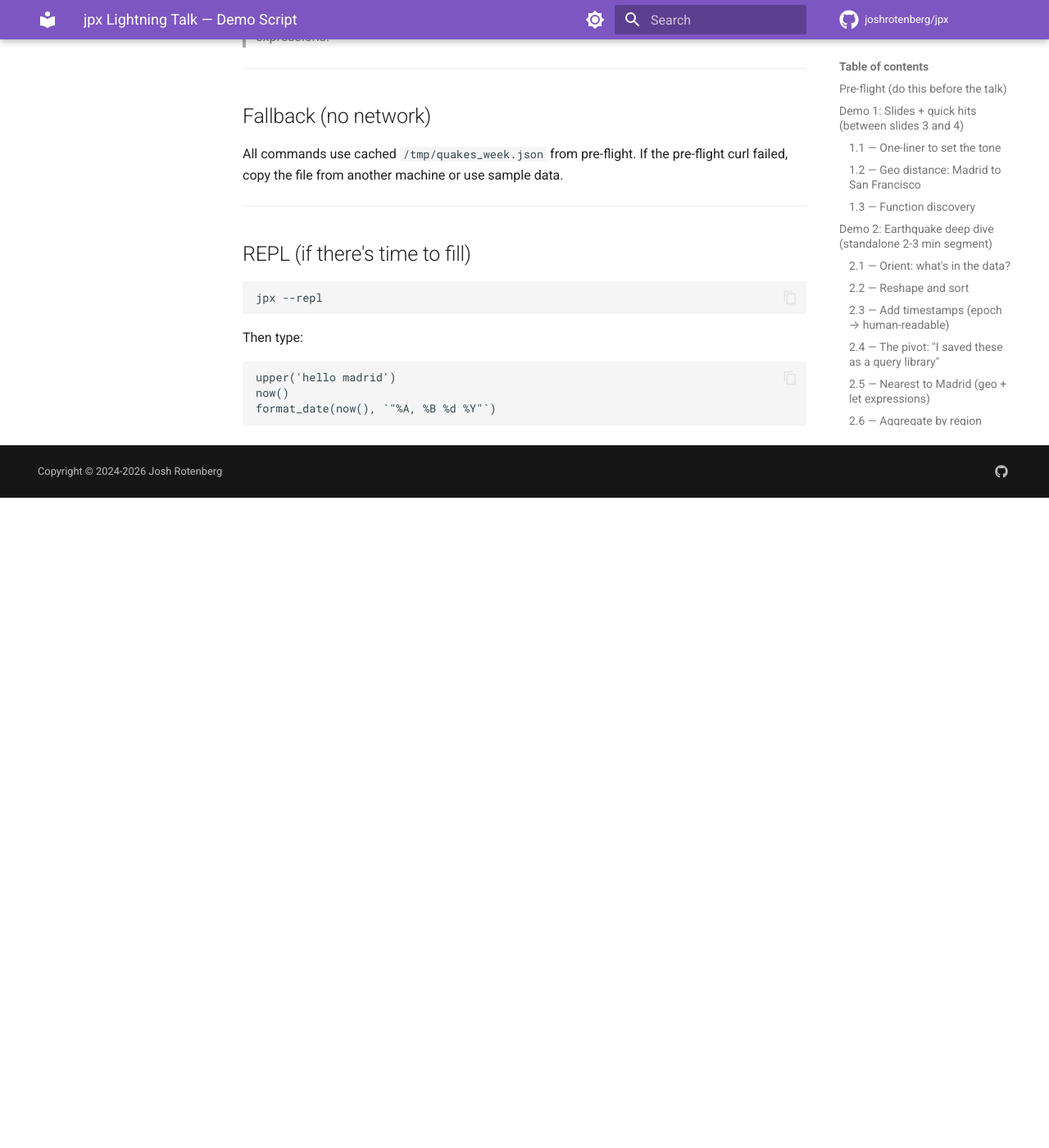
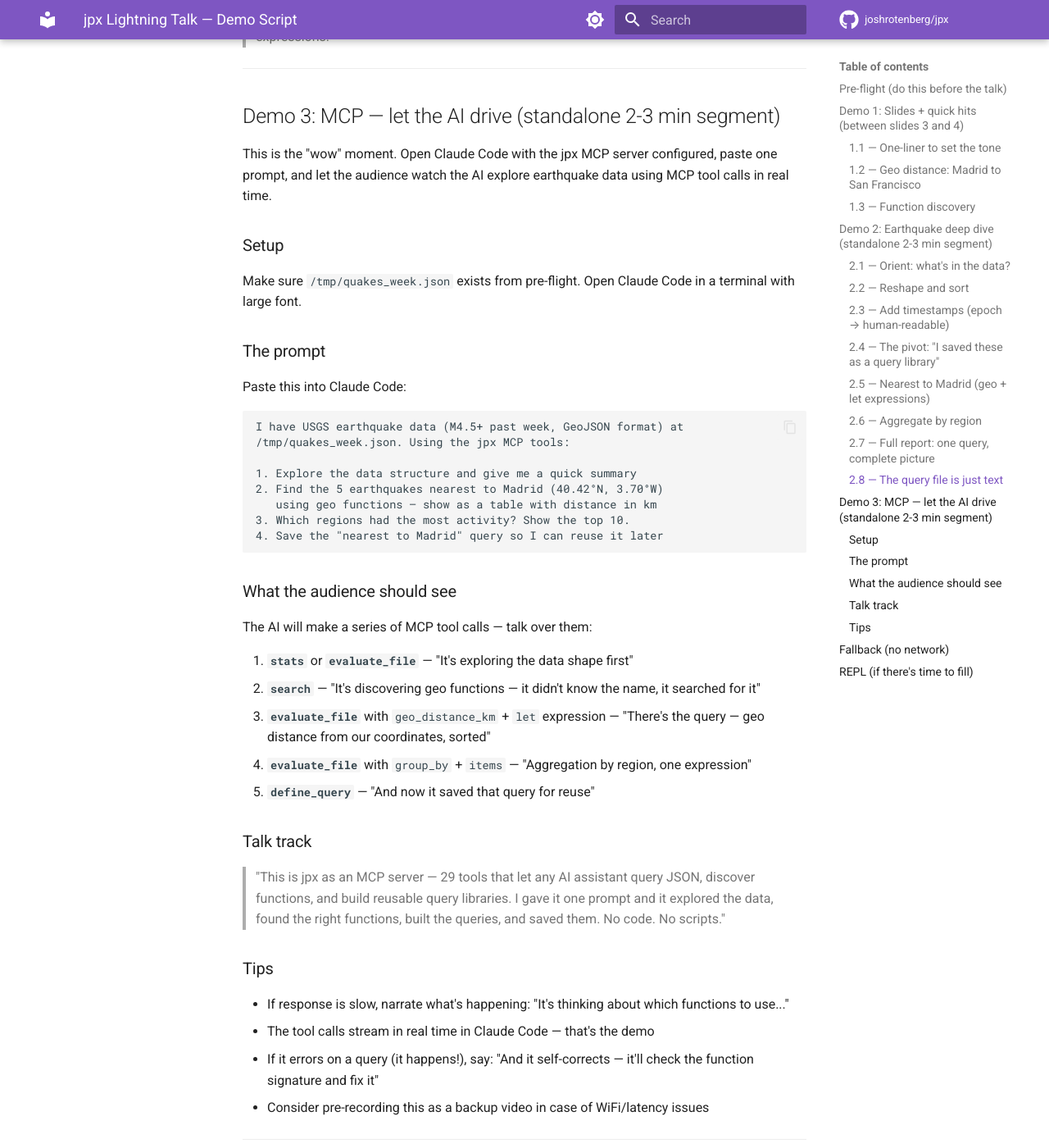
Before and after one commit to joshrotenberg/jpx, an MkDocs documentation site: the page built from docs/src/presentations/demo-script.md, in a window 1280 px wide and 1400 px high, scrolled down 2748 px. Shown: the whole window at 82% size. Built offline with MkDocs 1.6.1 and Material for MkDocs 9.7.7, drawn with Linux system fonts in a browser that asks for light colours; comment, search, counter and statistics services are not loaded; before the commit the page ends 3355 px from its top, so only the background shows below that.

Commit message:
Add MCP demo section with pre-crafted prompt
Demo 3 shows the jpx MCP server in action: paste one prompt into
Claude Code and let the audience watch the AI explore earthquake
data via MCP tool calls (stats, geo search, aggregation, query store).
Includes talk track and tips for handling latency/errors live.

````diff
--- a/docs/src/presentations/demo-script.md
+++ b/docs/src/presentations/demo-script.md
@@ -131,6 +131,63 @@
 
 ---
 
+## Demo 3: MCP — let the AI drive (standalone 2-3 min segment)
+
+This is the "wow" moment. Open Claude Code with the jpx MCP server
+configured, paste one prompt, and let the audience watch the AI
+explore earthquake data using MCP tool calls in real time.
+
+### Setup
+
+Make sure `/tmp/quakes_week.json` exists from pre-flight.
+Open Claude Code in a terminal with large font.
+
+### The prompt
+
+Paste this into Claude Code:
+
+```
+I have USGS earthquake data (M4.5+ past week, GeoJSON format) at
+/tmp/quakes_week.json. Using the jpx MCP tools:
+
+1. Explore the data structure and give me a quick summary
+2. Find the 5 earthquakes nearest to Madrid (40.42°N, 3.70°W)
+   using geo functions — show as a table with distance in km
+3. Which regions had the most activity? Show the top 10.
+4. Save the "nearest to Madrid" query so I can reuse it later
+```
+
+### What the audience should see
+
+The AI will make a series of MCP tool calls — talk over them:
+
+1. **`stats`** or **`evaluate_file`** — "It's exploring the data shape first"
+2. **`search`** — "It's discovering geo functions — it didn't know the name,
+   it searched for it"
+3. **`evaluate_file`** with `geo_distance_km` + `let` expression —
+   "There's the query — geo distance from our coordinates, sorted"
+4. **`evaluate_file`** with `group_by` + `items` — "Aggregation by region,
+   one expression"
+5. **`define_query`** — "And now it saved that query for reuse"
+
+### Talk track
+
+> "This is jpx as an MCP server — 29 tools that let any AI assistant
+> query JSON, discover functions, and build reusable query libraries.
+> I gave it one prompt and it explored the data, found the right
+> functions, built the queries, and saved them. No code. No scripts."
+
+### Tips
+
+- If response is slow, narrate what's happening: "It's thinking about
+  which functions to use..."
+- The tool calls stream in real time in Claude Code — that's the demo
+- If it errors on a query (it happens!), say: "And it self-corrects —
+  it'll check the function signature and fix it"
+- Consider pre-recording this as a backup video in case of WiFi/latency issues
+
+---
+
 ## Fallback (no network)
 
 All commands use cached `/tmp/quakes_week.json` from pre-flight.
````
